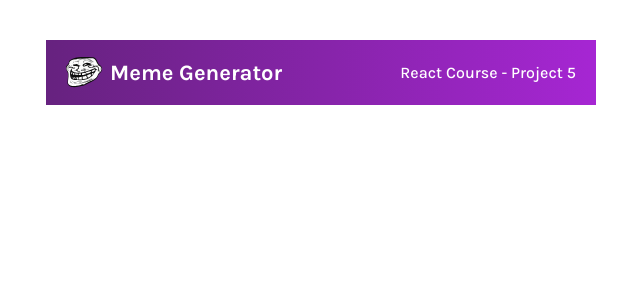
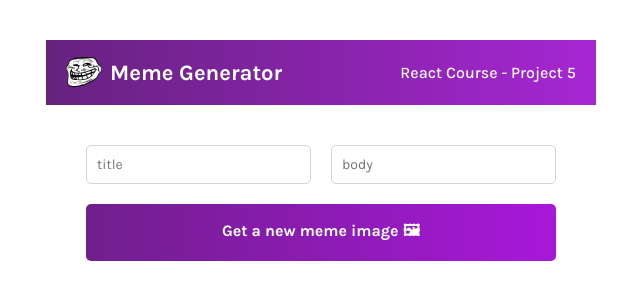
Before and after one commit to cosminmoldovan/meme-generator, a React (Create React App) app: page / in a window 1280 px wide. Shown: the top 300 px of the page, without its empty margins (319-959 px from the left). Built offline with nearby package versions, Linux system fonts and the light colour scheme.

Commit message:
add Meme form

```diff
--- a/src/App.css
+++ b/src/App.css
@@ -5,6 +5,9 @@
     box-sizing: border-box;
   }
   body{
+    font-family: 'Karla', sans-serif;
+  }
+  input, button{
     font-family: 'Karla', sans-serif;
   }
   .App{
@@ -29,3 +32,38 @@
     font-size: 16px;
     font-weight: 500;
   }
+  .main{
+    padding: 40px;
+  }
+  .meme-input-container{
+    display: flex;
+    justify-content: space-between;
+    gap: 20px
+  }
+  .meme-input{
+    width: 50%;
+    font-size: 14px;
+    padding: 10px;
+    border: 1px solid #D5D4D8;
+    border-radius: 5px;
+  }
+  .meme-btn{
+    margin-top: 20px;
+    width: 100%;
+    padding: 15px;
+    text-align: center;
+    background: linear-gradient(90deg, #711F8D 1.14%, #A818DA 100%);
+    color: #fff;
+    border: none;
+    font-size: 16px;
+    font-weight: 700;
+    border-radius: 5px;
+    cursor: pointer;
+    transition: 0.3s ease;
+  }
+  .meme-btn:hover{
+    filter: brightness(1.2);
+  }
+  .meme-btn:active{
+    transform: translateY(3px);
+  }
--- a/src/App.js
+++ b/src/App.js
@@ -1,10 +1,15 @@
 import Navbar from './components/Navbar';
+import Meme from './components/Meme'
 import './App.css';
 
 function App() {
   return (
     <div className="App">
       <Navbar></Navbar>
+      <main className='main'>
+        <Meme />
+      </main>
+
     </div>
   );
 }
--- /dev/null
+++ b/src/components/Meme.js
@@ -0,0 +1,12 @@
+function Meme(){
+    return (
+        <form className='meme'>
+            <div className='meme-input-container'>
+                <input type='text' placeholder="title" className='meme-input' />
+                <input type='text' placeholder="body"  className='meme-input'/>
+            </div>
+           <button className='meme-btn'>Get a new meme image 🖼</button>
+        </form>
+    );
+}
+export default Meme;
```
